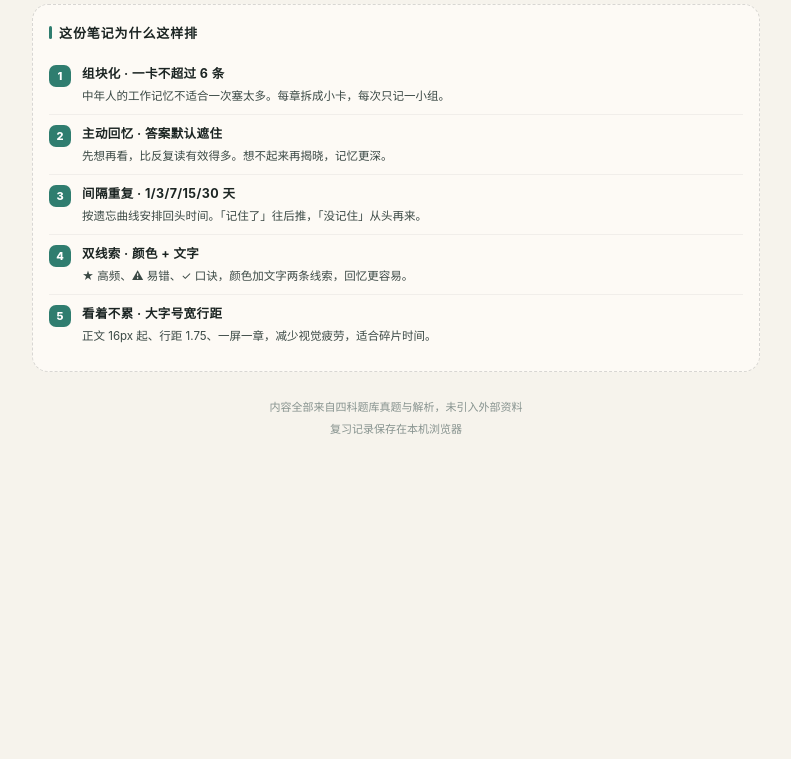
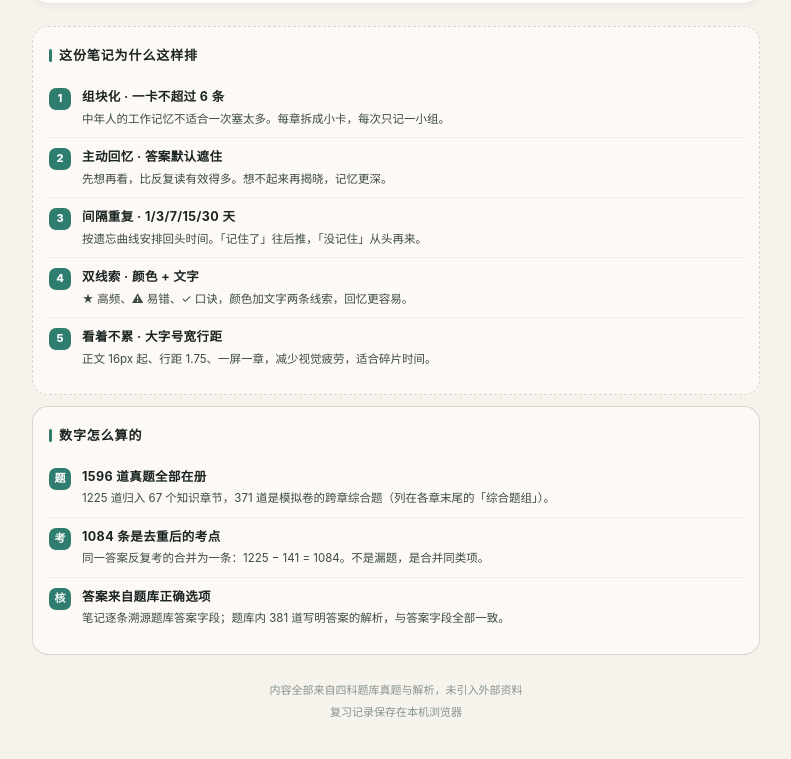
Before and after one commit to niuontheway-ops/qr-hub, a plain HTML site: page ximing/notes.html in a window 1280 px wide. Shown: the part 914-1673 px from the top of the page, without its empty margins (244-1035 px from the left). Before the commit the page ends 1390 px from the top, so only its background shows below. Drawn offline with Linux system fonts and the light colour scheme.

Commit message:
考点笔记补充题数与答案核验口径说明

```diff
--- a/ximing/notes.html
+++ b/ximing/notes.html
@@ -217,7 +217,7 @@ a{color:inherit;text-decoration:none}
           </button>
         </div>
         <h1>考点笔记<small>按章节 · 抓重点 · 记得住</small></h1>
-        <div class="sub">四科 67 章 · 211 组考点卡 · 1084 条真题考点<br>遮住答案先回忆，按节奏回头复习</div>
+        <div class="sub">四科 67 章 · 211 组考点卡 · 1084 条去重考点<br>1596 道真题全覆盖，另含 371 道跨章综合题<br>遮住答案先回忆，按节奏回头复习</div>
       </div>
     </div>
 
@@ -236,6 +236,13 @@ a{color:inherit;text-decoration:none}
       <div class="m"><span class="no">3</span><div><b>间隔重复 · 1/3/7/15/30 天</b><span>按遗忘曲线安排回头时间。「记住了」往后推，「没记住」从头再来。</span></div></div>
       <div class="m"><span class="no">4</span><div><b>双线索 · 颜色 + 文字</b><span>★ 高频、⚠ 易错、✓ 口诀，颜色加文字两条线索，回忆更容易。</span></div></div>
       <div class="m"><span class="no">5</span><div><b>看着不累 · 大字号宽行距</b><span>正文 16px 起、行距 1.75、一屏一章，减少视觉疲劳，适合碎片时间。</span></div></div>
+    </div>
+
+    <div class="method audit" style="margin-top:11px;border-style:solid">
+      <h3>数字怎么算的</h3>
+      <div class="m"><span class="no">题</span><div><b>1596 道真题全部在册</b><span>1225 道归入 67 个知识章节，371 道是模拟卷的跨章综合题（列在各章末尾的「综合题组」）。</span></div></div>
+      <div class="m"><span class="no">考</span><div><b>1084 条是去重后的考点</b><span>同一答案反复考的合并为一条：1225 − 141 = 1084。不是漏题，是合并同类项。</span></div></div>
+      <div class="m"><span class="no">核</span><div><b>答案来自题库正确选项</b><span>笔记逐条溯源题库答案字段；题库内 381 道写明答案的解析，与答案字段全部一致。</span></div></div>
     </div>
 
     <div class="foot">内容全部来自四科题库真题与解析，未引入外部资料<br>复习记录保存在本机浏览器</div>
```
Also changed, not shown: ximing/index.html (+1 -1 lines).
